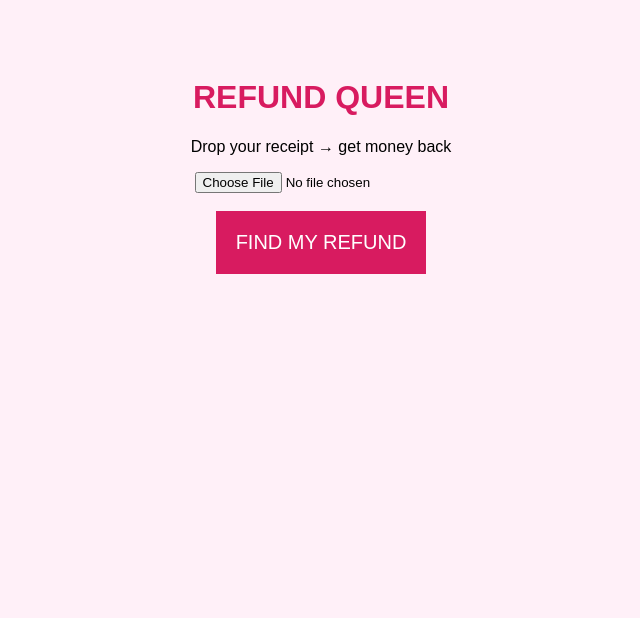
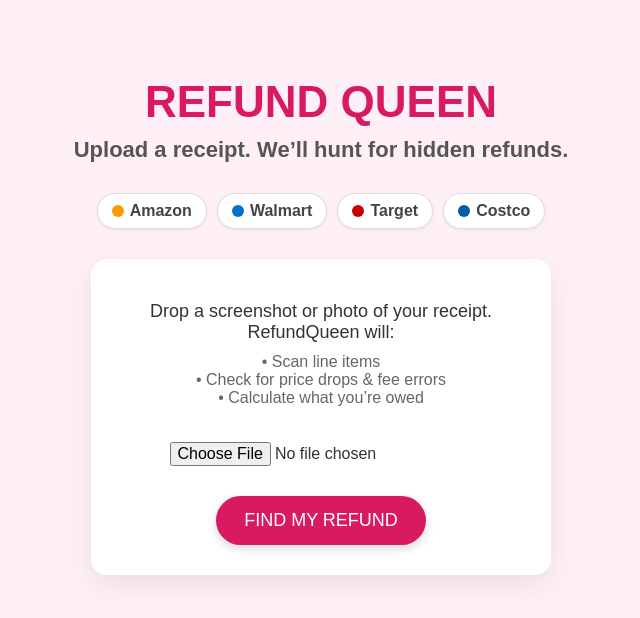
Before and after one commit to kourtney-debug/refundqueen, a Flask app: page / in a window 1280 px wide. Shown: the top 618 px of the page, without its empty margins (319-959 px from the left). Run offline with Flask 3, Linux system fonts and the light colour scheme.

Commit message:
Update index.html

```diff
--- a/refundqueen/templates/index.html
+++ b/refundqueen/templates/index.html
@@ -1,21 +1,216 @@
 <!DOCTYPE html>
 <html>
 <head>
-  <title>Refund Queen</title>
+  <title>Refund Queen – Turn Receipts into Refunds</title>
   <meta name="viewport" content="width=device-width, initial-scale=1">
   <style>
-    body { font-family: Arial; text-align: center; padding: 50px; background: #fff0f8; }
-    h1 { color: #d81b60; }
-    button { background: #d81b60; color: white; padding: 20px; font-size: 20px; border: none; }
+    body {
+      font-family: Arial, sans-serif;
+      text-align: center;
+      padding: 40px 20px;
+      background: #fff0f8;
+      color: #333;
+    }
+    h1 {
+      color: #d81b60;
+      font-size: 44px;
+      margin-bottom: 10px;
+    }
+    h2 {
+      font-size: 22px;
+      margin-top: 0;
+      margin-bottom: 30px;
+      color: #555;
+    }
+    .brands {
+      margin: 20px 0 30px;
+      display: flex;
+      justify-content: center;
+      flex-wrap: wrap;
+      gap: 10px;
+    }
+    .brand-pill {
+      display: inline-flex;
+      align-items: center;
+      justify-content: center;
+      padding: 8px 14px;
+      border-radius: 999px;
+      background: white;
+      border: 1px solid #ddd;
+      font-size: 16px;
+      font-weight: bold;
+      color: #444;
+      box-shadow: 0 1px 3px rgba(0,0,0,0.08);
+    }
+    .brand-pill span.logo-dot {
+      display: inline-block;
+      width: 12px;
+      height: 12px;
+      border-radius: 50%;
+      margin-right: 6px;
+    }
+    .logo-amazon { background: #ff9900; }
+    .logo-walmart { background: #0071ce; }
+    .logo-target { background: #cc0000; }
+    .logo-costco { background: #005daa; }
+
+    .card {
+      max-width: 420px;
+      margin: 0 auto;
+      background: white;
+      border-radius: 16px;
+      padding: 24px 20px 30px;
+      box-shadow: 0 10px 30px rgba(0,0,0,0.08);
+    }
+    .card p {
+      font-size: 18px;
+      margin-bottom: 20px;
+    }
+    input[type="file"] {
+      margin: 15px 0 25px;
+      font-size: 16px;
+    }
+    button {
+      margin-top: 5px;
+      padding: 14px 28px;
+      font-size: 18px;
+      background: #d81b60;
+      color: white;
+      border: none;
+      border-radius: 999px;
+      cursor: pointer;
+      box-shadow: 0 4px 10px rgba(0,0,0,0.15);
+      transition: background 0.2s ease, transform 0.1s ease, box-shadow 0.1s ease;
+    }
+    button:hover {
+      background: #ad164c;
+      transform: translateY(-1px);
+      box-shadow: 0 6px 12px rgba(0,0,0,0.2);
+    }
+    button:active {
+      background: #8f123e;
+      transform: translateY(1px);
+      box-shadow: 0 2px 6px rgba(0,0,0,0.15);
+    }
+
+    /* Progress overlay */
+    #progress-overlay {
+      display: none;
+      position: fixed;
+      inset: 0;
+      background: rgba(255,240,248,0.96);
+      z-index: 999;
+      padding: 40px 20px;
+      text-align: center;
+    }
+    #progress-overlay h2 {
+      font-size: 26px;
+      color: #d81b60;
+      margin-bottom: 25px;
+    }
+    .step {
+      font-size: 18px;
+      margin: 8px 0;
+      opacity: 0.25;
+      transition: opacity 0.4s ease;
+    }
+    .step.active {
+      opacity: 1;
+      font-weight: bold;
+    }
+    .step.done {
+      opacity: 0.7;
+      font-weight: normal;
+    }
   </style>
 </head>
 <body>
   <h1>REFUND QUEEN</h1>
-  <p>Drop your receipt → get money back</p>
-  <form method="post" enctype="multipart/form-data">
-    <input type="file" name="file" accept="image/*,.pdf" required>
-    <br><br>
-    <button type="submit">FIND MY REFUND</button>
-  </form>
+  <h2>Upload a receipt. We’ll hunt for hidden refunds.</h2>
+
+  <div class="brands">
+    <div class="brand-pill">
+      <span class="logo-dot logo-amazon"></span>Amazon
+    </div>
+    <div class="brand-pill">
+      <span class="logo-dot logo-walmart"></span>Walmart
+    </div>
+    <div class="brand-pill">
+      <span class="logo-dot logo-target"></span>Target
+    </div>
+    <div class="brand-pill">
+      <span class="logo-dot logo-costco"></span>Costco
+    </div>
+  </div>
+
+  <div class="card">
+    <p>Drop a screenshot or photo of your receipt. RefundQueen will:</p>
+    <p style="font-size:16px; color:#666; margin-top:-10px;">
+      • Scan line items<br>
+      • Check for price drops & fee errors<br>
+      • Calculate what you’re owed
+    </p>
+
+    <form id="receipt-form" method="post" enctype="multipart/form-data">
+      <input type="file" name="file" accept="image/*,.pdf" required>
+      <br>
+      <button type="submit">FIND MY REFUND</button>
+    </form>
+  </div>
+
+  <!-- Processing overlay -->
+  <div id="progress-overlay">
+    <h2>RefundQueen is working on your receipt…</h2>
+    <div id="steps">
+      <div class="step" id="step1">1. Scanning your receipt…</div>
+      <div class="step" id="step2">2. Extracting items & totals…</div>
+      <div class="step" id="step3">3. Checking Amazon and other prices…</div>
+      <div class="step" id="step4">4. Looking for tariff & fee errors…</div>
+      <div class="step" id="step5">5. Checking refund eligibility…</div>
+      <div class="step" id="step6">6. Preparing your savings summary…</div>
+    </div>
+  </div>
+
+  <script>
+    const form = document.getElementById('receipt-form');
+    const overlay = document.getElementById('progress-overlay');
+    const steps = [
+      document.getElementById('step1'),
+      document.getElementById('step2'),
+      document.getElementById('step3'),
+      document.getElementById('step4'),
+      document.getElementById('step5'),
+      document.getElementById('step6'),
+    ];
+
+    form.addEventListener('submit', function(e) {
+      // Show the pretty progress overlay and delay form submission a bit
+      e.preventDefault();
+
+      const fileInput = form.querySelector('input[type="file"]');
+      if (!fileInput.files || fileInput.files.length === 0) {
+        alert("Please choose a receipt image or PDF first.");
+        return;
+      }
+
+      overlay.style.display = 'block';
+
+      let index = 0;
+      function advanceStep() {
+        if (index >= steps.length) {
+          // After steps animate, actually submit the form to the server
+          form.submit();
+          return;
+        }
+        steps[index].classList.add('active');
+        setTimeout(() => {
+          steps[index].classList.add('done');
+          index++;
+          advanceStep();
+        }, 900);
+      }
+      advanceStep();
+    });
+  </script>
 </body>
 </html>
```
